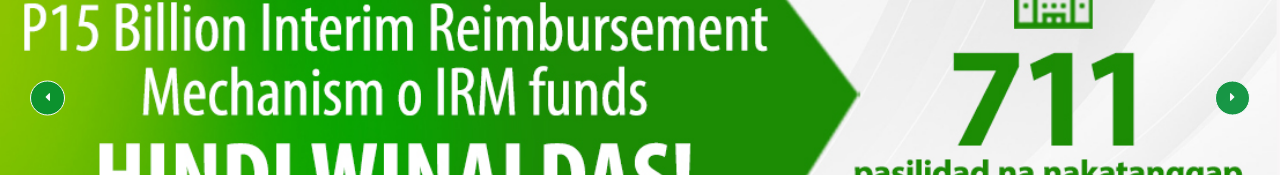
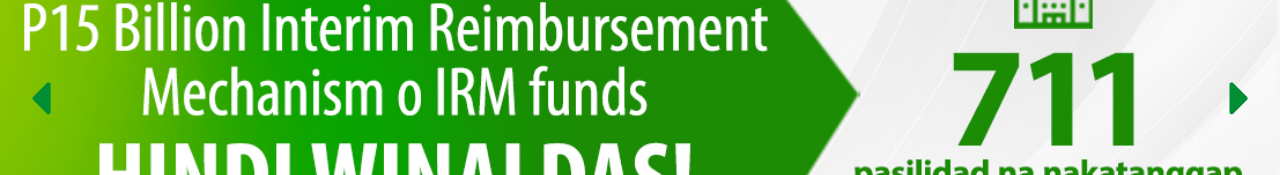
Before and after one commit to markcalendario/philhealth-redesigned-website, a React (Vite) app: page / in a window 1280 px wide. Shown: the part 134-309 px from the top of the page. Built offline with nearby package versions, Linux system fonts and the light colour scheme.

Commit message:
style: carets

```diff
--- a/src/pages/LandingPage/LandingPage.module.scss
+++ b/src/pages/LandingPage/LandingPage.module.scss
@@ -22,16 +22,15 @@
     width: 100%;
 
     button {
-      width: 35px;
-      height: 35px;
-      display: flex;
-      align-items: center;
-      justify-content: center;
-      background-color: rgba($color: colors.$primary, $alpha: 0.9);
-      color: colors.$slate;
+      background-color: unset;
+      border: unset;
       cursor: pointer;
-      border-radius: 50px;
-      border: 1px colors.$slate solid;
+
+      i {
+        font-size: 55px;
+        color: colors.$primary;
+        text-shadow: 0 0 3px colors;
+      }
     }
   }
 }
```
